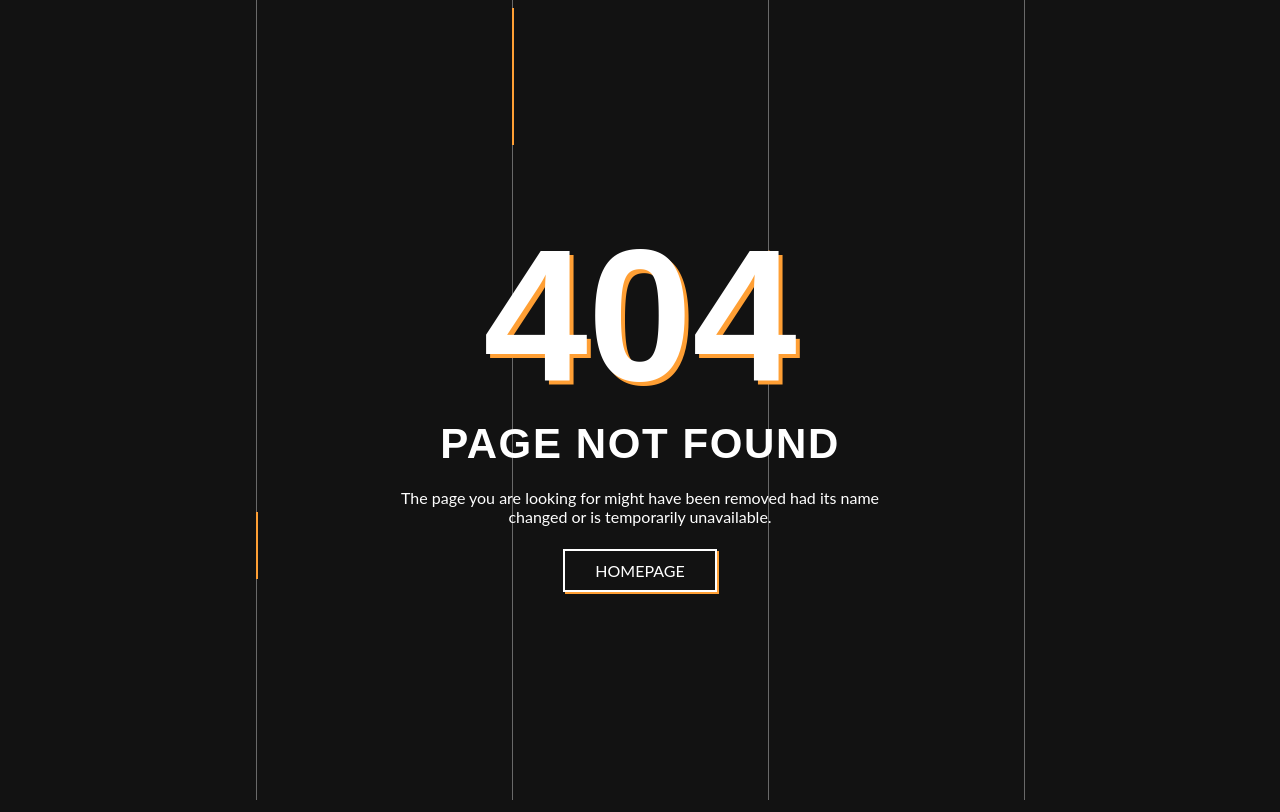
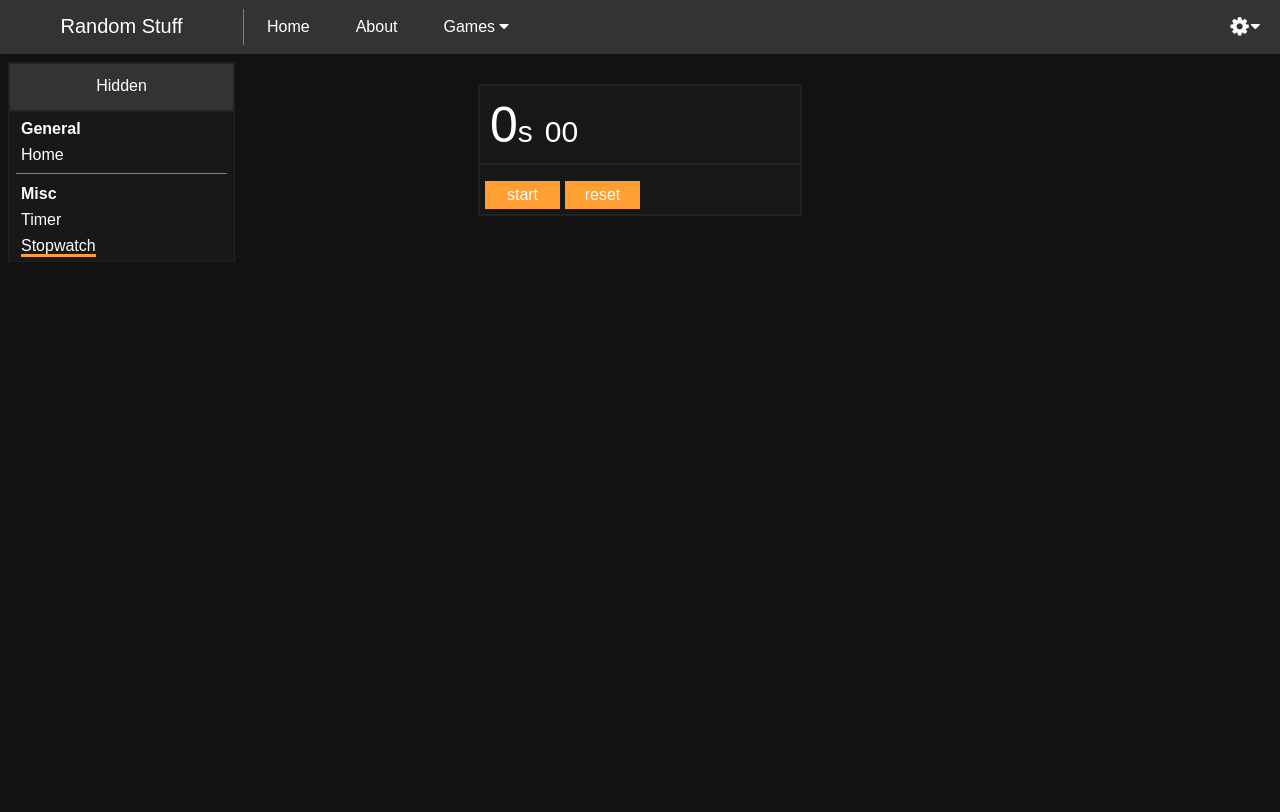
Before and after one commit to OxyFlax/PlutusCalculator, an Angular app: page /hidden/stopwatch in a window 1280 px wide. Before the commit this address led to /404. Built offline with nearby package versions, Linux system fonts and the light colour scheme.

Commit message:
addition of a stopwatch

```diff
--- /dev/null
+++ b/src/app/Pages/hidden/pages/hidden-stopwatch/hidden-stopwatch.component.css
@@ -0,0 +1,83 @@
+.stopwatchWrapper {
+    width: 324px;
+    min-height: calc(100vh - 72px);
+    margin: 0 auto;
+    margin-top: 8px;
+}
+
+.stopwatch {
+    position: relative;
+    width: 320px;
+    height: 128px;
+    margin: 30px auto 0px auto;
+    border: 2px solid var(--game-page-border-color);
+    border-radius: 3px;
+    background-color: var(--game-page-background-color);
+}
+
+.stopwatch button {
+    background-color: var(--game-page-accent-color);
+    border: none;
+    color: #FFFFFF;
+    padding: 5px 10px 5px 10px;
+    text-align: center;
+    font-size: 16px;
+    width: 75px;
+    margin: 0px 5px 0px 0px;
+    outline:none;
+    float: left;
+}
+
+.controls {
+    position: absolute;
+    bottom: 0px;
+    margin: 0px 5px 5px 5px;
+}
+
+.customSeparator {
+    width: 100%;
+    height: 0px;
+    margin: 0px;
+    border-bottom: 2px solid var(--game-page-border-color);
+}
+
+
+.stopwatchOutput {
+    margin: 10px 0px 9px 10px;
+}
+
+.digit {
+    font-size: 50px;
+}
+
+.digitSmall {
+    font-size: 30px;
+}
+
+.sepatrator {
+    font-size: 30px;
+    margin-right: 12px;
+}
+
+.noselect {
+    -webkit-touch-callout: none; /* iOS Safari */
+    -webkit-user-select: none; /* Safari */
+    -khtml-user-select: none; /* Konqueror HTML */
+    -moz-user-select: none; /* Firefox */
+    -ms-user-select: none; /* Internet Explorer/Edge */
+    user-select: none; /* Non-prefixed version, currently supported by Chrome and Opera */
+  }
+
+@media only screen and (max-width: 826px) {
+    .stopwatchWrapper {
+        float: left;
+        margin: unset;
+        margin-left: 9px;
+    }
+}
+
+@media only screen and (max-width: 800px) {
+    .stopwatchWrapper {
+        width: 100%;
+    }
+}
--- /dev/null
+++ b/src/app/Pages/hidden/pages/hidden-stopwatch/hidden-stopwatch.component.html
@@ -0,0 +1,22 @@
+<app-hidden-side-navigation></app-hidden-side-navigation>
+<div class="stopwatchWrapper">
+    <div class="stopwatch">
+        <div class="stopwatchOutput noselect">
+            <span class="digit" *ngIf="hours >= 10">{{ hours.toString().padStart(2, "0") }}</span>
+            <span class="digit" *ngIf="hours != 0 && hours < 10">{{ hours.toString() }}</span>
+            <span class="sepatrator" *ngIf="hours != 0">h</span>
+            <span class="digit" *ngIf="hours != 0">{{ minutes.toString().padStart(2, "0") }}</span>
+            <span class="digit" *ngIf="hours == 0 && minutes != 0">{{ minutes.toString() }}</span>
+            <span class="sepatrator" *ngIf="minutes != 0 || hours != 0">m</span>
+            <span class="digit" *ngIf="minutes != 0 || hours != 0">{{ seconds.toString().padStart(2, "0") }}</span>
+            <span class="digit" *ngIf="minutes == 0 && hours == 0">{{ seconds.toString() }}</span>
+            <span class="sepatrator">s</span>
+            <span class="digitSmall">{{ milliseconds.toString().padStart(2, "0") }}</span>
+        </div>
+        <div class="customSeparator"></div>
+        <div class="controls">
+            <button (click)="startStopButton()">{{ stopwatchMessage }}</button>
+            <button (click)="reset()">reset</button>
+        </div>
+    </div>
+</div>
--- /dev/null
+++ b/src/app/Pages/hidden/pages/hidden-stopwatch/hidden-stopwatch.component.ts
@@ -0,0 +1,81 @@
+import { Component, OnDestroy } from '@angular/core';
+
+@Component({
+  selector: 'app-hidden-timer',
+  templateUrl: './hidden-stopwatch.component.html',
+  styleUrls: ['./hidden-stopwatch.component.css']
+})
+export class HiddenStopwatchComponent implements OnDestroy {
+  hours: number = 0;
+  minutes: number = 0;
+  seconds: number = 0;
+  milliseconds: number = 0;
+
+  stopwatchInterval: any;
+  stopwatchMessage: string = "start";
+  startTime: number = 0;
+  totalTime: number = 0;
+  savedTime: number = 0;
+
+  constructor() {
+  }
+
+  ngOnDestroy() {
+    if (this.stopwatchInterval) {
+      clearInterval(this.stopwatchInterval);
+    }
+  }
+
+  startStopButton() {
+    // stop the stopwatch if its active otherwise start it;
+    if (this.stopwatchInterval) {
+      this.stop();
+    } else {
+      this.start();
+    }
+  }
+
+  start() {
+    this.startTime = new Date().getTime();
+    //this.startTime -= 1000*60*60;
+    this.stopwatchMessage = "stop";
+    this.stopwatchInterval = setInterval(() => { this.calculateAndOutPutTime(), 10 });
+  }
+
+  stop() {
+    clearInterval(this.stopwatchInterval);
+    this.stopwatchInterval = undefined;
+
+    this.stopwatchMessage = "start";
+    this.savedTime = this.totalTime;
+  }
+
+  reset() {
+    clearInterval(this.stopwatchInterval);
+    this.stopwatchInterval = undefined;
+
+    this.stopwatchMessage = "start";
+    this.startTime = 0;
+    this.savedTime = 0;
+    this.totalTime = 0;
+
+    this.hours = 0;
+    this.minutes = 0;
+    this.seconds = 0;
+    this.milliseconds = 0;
+  }
+
+  calculateAndOutPutTime() {
+    var currentTime = new Date().getTime();
+    if (this.savedTime != 0) {
+      this.totalTime = (currentTime - this.startTime) + this.savedTime;
+    } else {
+      this.totalTime = currentTime - this.startTime;
+    }
+
+    this.hours = Math.floor((this.totalTime / (1000 * 60 * 60)));
+    this.minutes = Math.floor((this.totalTime % (1000 * 60 * 60)) / (1000 * 60));
+    this.seconds = Math.floor((this.totalTime % (1000 * 60)) / 1000);
+    this.milliseconds = Math.floor((this.totalTime % (1000)) / 10);
+  }
+}
--- a/src/app/Pages/hidden/pages/hidden-timer/hidden-timer.component.ts
+++ b/src/app/Pages/hidden/pages/hidden-timer/hidden-timer.component.ts
@@ -32,22 +32,7 @@ export class HiddenTimerComponent implements OnInit, OnDestroy {
   }
 
   ngOnInit() {
-    this.loadAudioValues();
-    // // load in saved volume
-    // this.volume = localStorage.getItem('theme') ? JSON.parse(localStorage.getItem("siteVolume")) : 0.5;
-    // this.audio.volume = this.volume;
-
-    // // plays a blank sound to allow chromium based browsers to play future sounds when the tab is not focussed
-
-    // this.audio.volume = 0.01;
-    // console.log(this.audio.volume);
-    // this.audio.src = "assets/hidden/timer/PreviewSound.mp3";
-    // this.audio.play();
-    // setTimeout(() => {
-    //   // this.audio.pause();
-    //   // this.audio.volume = this.volume;
-    // }, 1);
-
+    this.loadAudio();
   }
 
   ngOnDestroy() {
@@ -57,7 +42,7 @@ export class HiddenTimerComponent implements OnInit, OnDestroy {
     this.titleService.setTitle("Random Stuff");
   }
 
-  loadAudioValues() {
+  loadAudio() {
     // load in saved volume
     this.volume = localStorage.getItem('theme') ? JSON.parse(localStorage.getItem("siteVolume")) : 0.5;
     // apply saved volume and set audio src so it's available when the tab isn't focussed
@@ -80,7 +65,7 @@ export class HiddenTimerComponent implements OnInit, OnDestroy {
 
   playAudio(type: AudioType) {
     if (type == AudioType.Preview) {
-            // reset the time incase it is currently being played or has progress after being paused
+      // reset the time incase it is currently being played or has progress after being paused
       this.previewAudio.currentTime = 0;
       this.previewAudio.play();
     }
--- a/src/app/Pages/hidden/side-navigation/hidden-side-navigation.component.html
+++ b/src/app/Pages/hidden/side-navigation/hidden-side-navigation.component.html
@@ -5,4 +5,5 @@
   <div class="horizontalSeparator"></div>
   <p>Misc</p>
   <a [routerLink]="'/hidden/timer'"><span [class.sidenavbaractivelink]="router.isActive('/hidden/timer', false)">Timer</span></a>
+  <a [routerLink]="'/hidden/stopwatch'"><span [class.sidenavbaractivelink]="router.isActive('/hidden/stopwatch', false)">Stopwatch</span></a>
 </div>
--- a/src/app/app-routing.module.ts
+++ b/src/app/app-routing.module.ts
@@ -15,6 +15,7 @@ import { ArkTamingCalculatorComponent } from './Pages/Games/Ark/Pages/ark-taming
 import { OverwatchRandomHeroSelectorComponent } from './Pages/Games/Overwatch/Pages/overwatch-random-hero-selector/overwatch-random-hero-selector.component';
 import { HiddenHomeComponent } from './Pages/hidden/pages/hidden-home/hidden-home.component';
 import { HiddenTimerComponent } from './Pages/hidden/pages/hidden-timer/hidden-timer.component';
+import { HiddenStopwatchComponent } from './Pages/hidden/pages/hidden-stopwatch/hidden-stopwatch.component';
 
 const routes: Routes = [
     {
@@ -79,6 +80,10 @@ const routes: Routes = [
         component: HiddenTimerComponent
     },
     {
+        path: 'hidden/stopwatch',
+        component: HiddenStopwatchComponent
+    },
+    {
         path        : '**',
         redirectTo  : '404',
         pathMatch   : 'full'
--- a/src/app/app.module.ts
+++ b/src/app/app.module.ts
@@ -36,6 +36,7 @@ import { EsferaComponent } from './Pages/Games/Maplestory/Pages/maplestory-arcan
 import { HiddenSideNavigationComponent } from './Pages/hidden/side-navigation/hidden-side-navigation.component';
 import { HiddenHomeComponent } from './Pages/hidden/pages/hidden-home/hidden-home.component';
 import { HiddenTimerComponent } from './Pages/hidden/pages/hidden-timer/hidden-timer.component';
+import { HiddenStopwatchComponent } from './Pages/hidden/pages/hidden-stopwatch/hidden-stopwatch.component';
 
 @NgModule({
   declarations: [
@@ -67,7 +68,8 @@ import { HiddenTimerComponent } from './Pages/hidden/pages/hidden-timer/hidden-t
     EsferaComponent,
     HiddenSideNavigationComponent,
     HiddenHomeComponent,
-    HiddenTimerComponent
+    HiddenTimerComponent,
+    HiddenStopwatchComponent
   ],
   imports: [
     BrowserModule,
```
